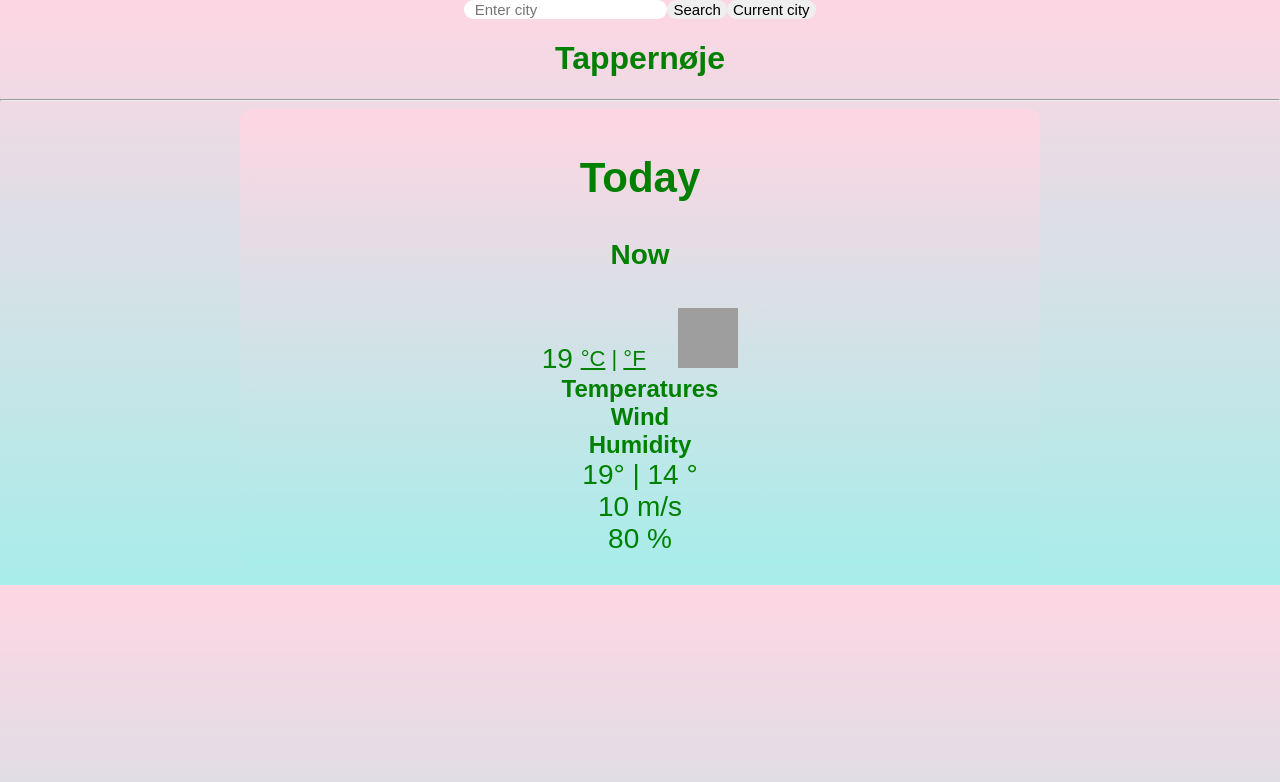
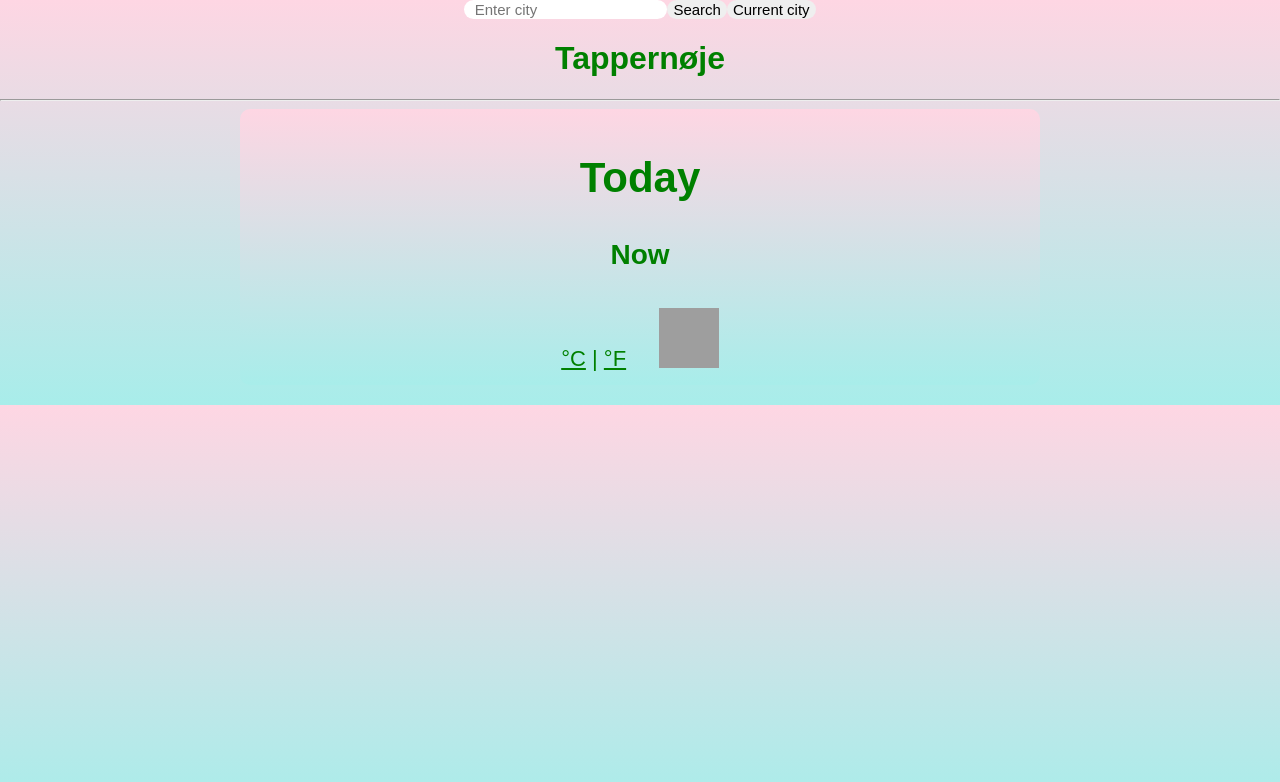
Before and after one commit to emiliews/weather-react-app, a React (Create React App) app: page / in a window 1280 px wide. Shown: the top 782 px of the page. Built offline with nearby package versions, Linux system fonts and the light colour scheme; grey boxes are pictures that could not be loaded.

Commit message:
Re-writing temp now code

```diff
--- a/src/Box.js
+++ b/src/Box.js
@@ -28,7 +28,6 @@ export default function Box() {
             Now{" "}
           </h4>
           <div className="card-text">
-            <span id="temp"> {weatherData.temperature} </span>
             <span className="tempUnit" id="tempUnit">
               <a href="/" id="celsius-link" className="active temp">
                 °C
@@ -46,32 +45,7 @@ export default function Box() {
                 style={{ width: 60, height: 60 }}
               />
             </span>
-            <div className="row" id="tempwindhum">
-              <div className="col-4">
-                <strong> Temperatures </strong>
-              </div>
-              <div className="col-4">
-                <strong> Wind </strong>
-              </div>
-              <div className="col-4">
-                <strong> Humidity </strong>
-              </div>
-            </div>
-            <div className="row">
-              <div className="col-4">
-                <span id="maxTemp"> {weatherData.maxTemp}</span>
-                <span>°</span> |{" "}
-                <span id="minTemp"> {weatherData.minTemp} </span>
-                <span>°</span>
-              </div>
-              <div className="col-4">
-                <span id="wind"> {weatherData.wind} </span> <span> m/s</span>
-              </div>
-              <div className="col-4">
-                <span id="humidity"> {weatherData.humidity} </span>{" "}
-                <span> %</span>
-              </div>
-            </div>
+
           </div>
         </div>
       </div>
```
